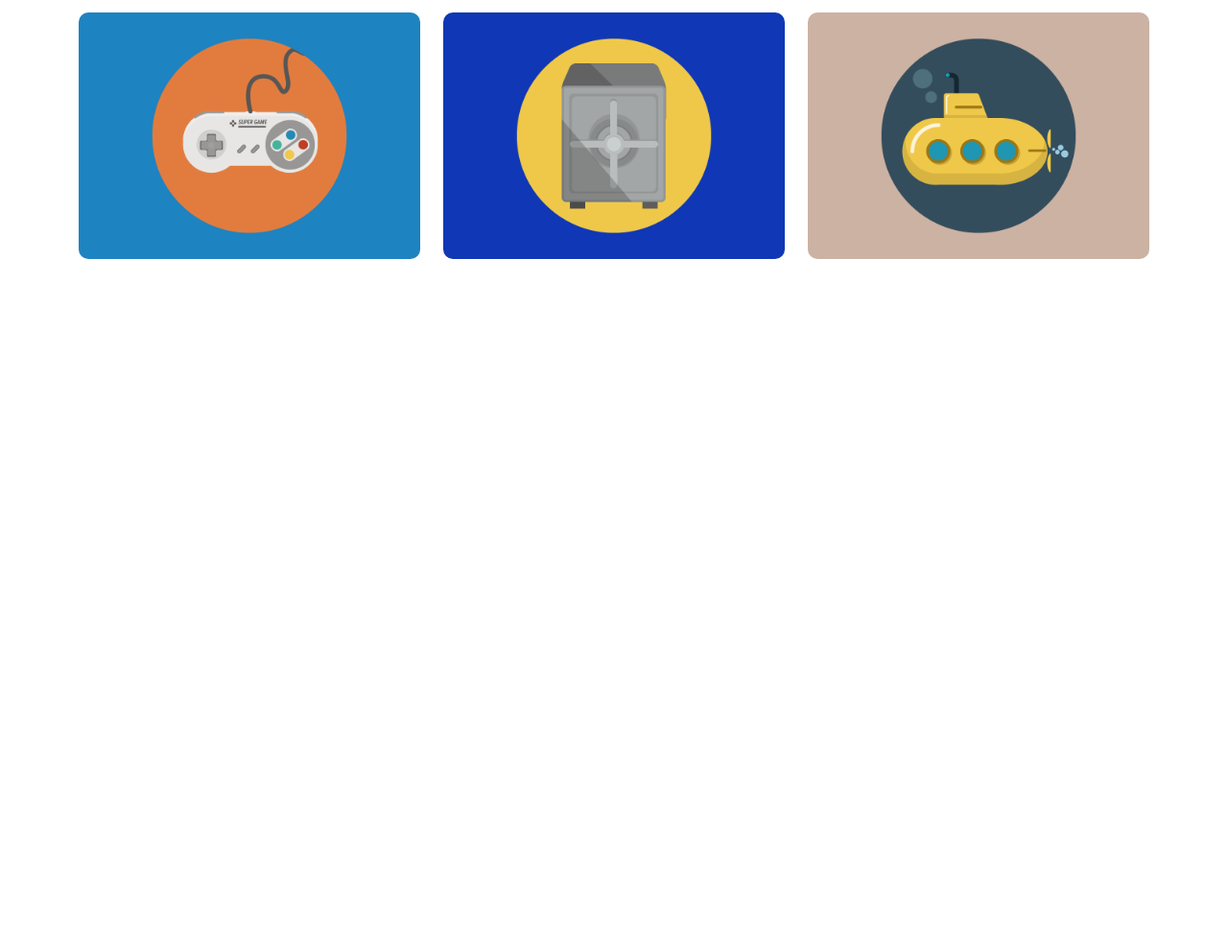
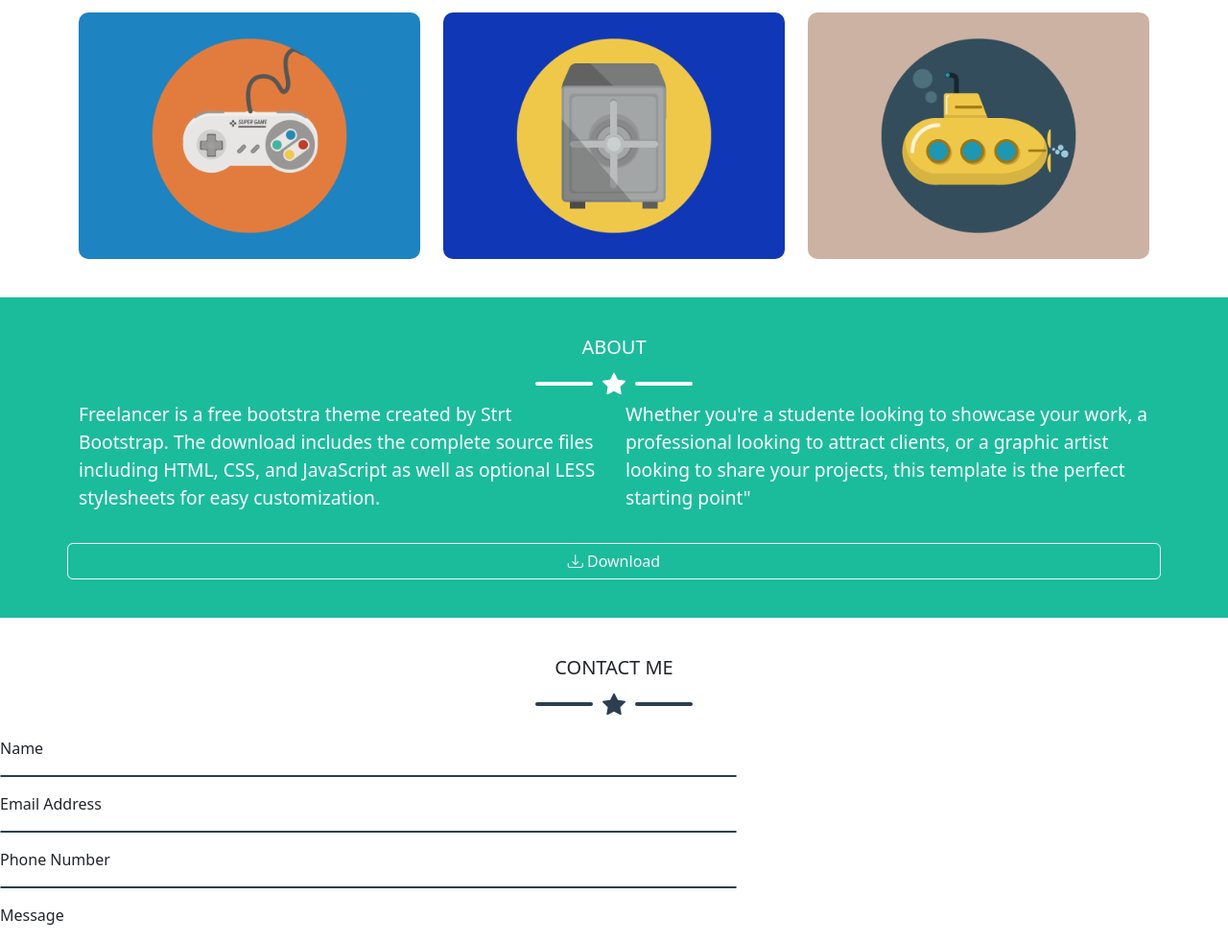
Before and after one commit to adricosmicfox/html-css-bootstrap-freelancer, a plain HTML site: page index.html in a window 1280 px wide. Shown: the part 866-1848 px from the top of the page at 96% size. Before the commit the page ends 1160 px from the top, so only its background shows below. Drawn offline with nearby package versions, Linux system fonts and the light colour scheme.

Commit message:
added about and contact section

```diff
--- a/css/style.css
+++ b/css/style.css
@@ -100,5 +100,52 @@ hr {
 }
 
 .am-cards-container {
-    padding-bottom: 1.5rem;
+    padding-bottom: 2.5rem;
 }
+
+
+
+
+/* about section */
+
+.am-about-section {
+    background-color: #1ABC9C;
+    color: white;
+    padding-top: 2.5rem;
+    padding-bottom: 2.5rem;
+    min-width: 100%;
+}
+
+.am-about-section .bi-star-fill {
+    color: white;
+}
+
+.am-about-section hr {
+    border: solid 2px white;
+}
+
+.am-about-text {
+    font-size: 1.2rem;
+    margin-bottom: 2rem;
+}
+
+
+
+
+/* contact me section */
+
+.am-contact-section {
+    padding-top: 2.5rem;
+}
+
+.am-contact-up {
+    margin-bottom: 1rem;
+}
+
+.am-form-box hr {
+    width: 60%;
+    height: 1px;
+    border: solid 1px #2C3E50;
+    opacity: 100%;
+    border-radius: 20px;
+}
--- a/index.html
+++ b/index.html
@@ -103,16 +103,85 @@
                     <img src="img/submarine.png" alt=" img cabin">
                 </div>
 
+            </div>
+        </section>
+
+
+
+        <!-- about section -->
+
+        <section class="am-about-section">
+
+            <div class="d-flex flex-column align-items-center">
+                <h5 class="text-center">ABOUT</h5>
+
+                <div class="d-flex align-items-center">
+                    <hr>
+                    <i class="bi bi-star-fill"></i>
+                    <hr>
+                </div>
+            </div>
+
+            <div class="container">
+                <div class="row">
+                    <div class="col-sm-12 col-md-6 col-lg-6 am-about-text">
+                        Freelancer is a free bootstra theme created by Strt Bootstrap. The download includes the
+                        complete source files including HTML, CSS, and JavaScript as well as optional LESS stylesheets
+                        for easy customization.
+                    </div>
+
+                    <div class="col-sm-12 col-md-6 col-lg-6 am-about-text">
+                        Whether you're a studente looking to showcase your work, a professional looking to attract
+                        clients, or a graphic artist looking to share your projects, this template is the perfect
+                        starting point"
+                    </div>
+
+                    <button type="button" class="btn btn-outline-light"> <i class="bi bi-download"></i>
+                        Download</button>
+                </div>
+            </div>
+        </section>
+
+
+        <!-- contact me section -->
+        <section class="am-contact-section">
+
+            <div class="d-flex flex-column align-items-center am-contact-up">
+                <h5 class="text-center">CONTACT ME</h5>
+
+                <div class="d-flex align-items-center">
+                    <hr>
+                    <i class="bi bi-star-fill"></i>
+                    <hr>
+                </div>
+            </div>
+
+
+            <div class="am-form-box">
+                <p>Name</p>
+                <hr class="am-contact-hr">
+                <p>Email Address</p>
+                <hr class="am-contact-hr">
+                <p>Phone Number</p>
+                <hr class="am-contact-hr">
+                <p>Message</p>
+
+            </div>
 
 
 
 
 
-            </div>
+
 
 
 
         </section>
+
+
+
+
+
 
 
 
```
